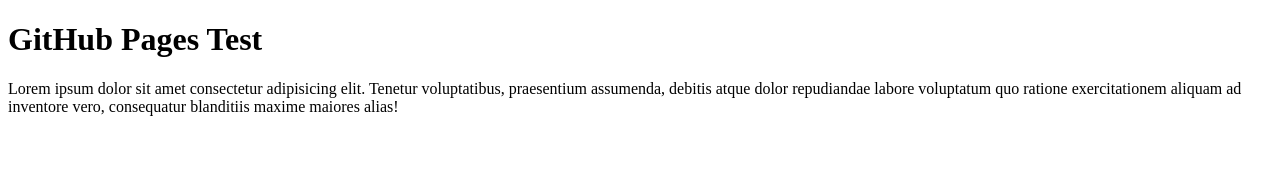
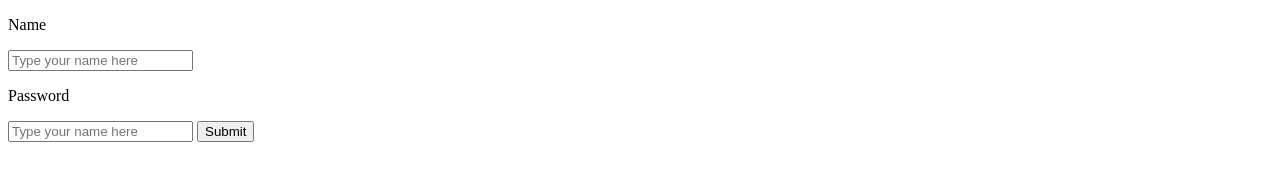
Before and after one commit to duaneywadey/GHUB_PAGES_GUIDE, a plain HTML site: page index.html in a window 1280 px wide. Drawn offline with Linux system fonts and the light colour scheme.

Commit message:
Add files via upload

```diff
--- a/index.html
+++ b/index.html
@@ -3,10 +3,19 @@
 <head>
 	<meta charset="UTF-8">
 	<meta name="viewport" content="width=device-width, initial-scale=1.0">
-	<title>Document</title>
+	<title>New Title</title>
 </head>
+
+<!-- All HTML ELEMENTS HERE -->
 <body>
-	<h1>GitHub Pages Test</h1>
-	<p>Lorem ipsum dolor sit amet consectetur adipisicing elit. Tenetur voluptatibus, praesentium assumenda, debitis atque dolor repudiandae labore voluptatum quo ratione exercitationem aliquam ad inventore vero, consequatur blanditiis maxime maiores alias!</p>
+	<form action="handleForm.html">
+		<p>Name</p>
+		<input type="text" placeholder="Type your name here">
+		<p>Password</p>
+		<input type="password" placeholder="Type your name here">
+		<input type="submit">
+	</form>
 </body>
+
+
 </html>
```
